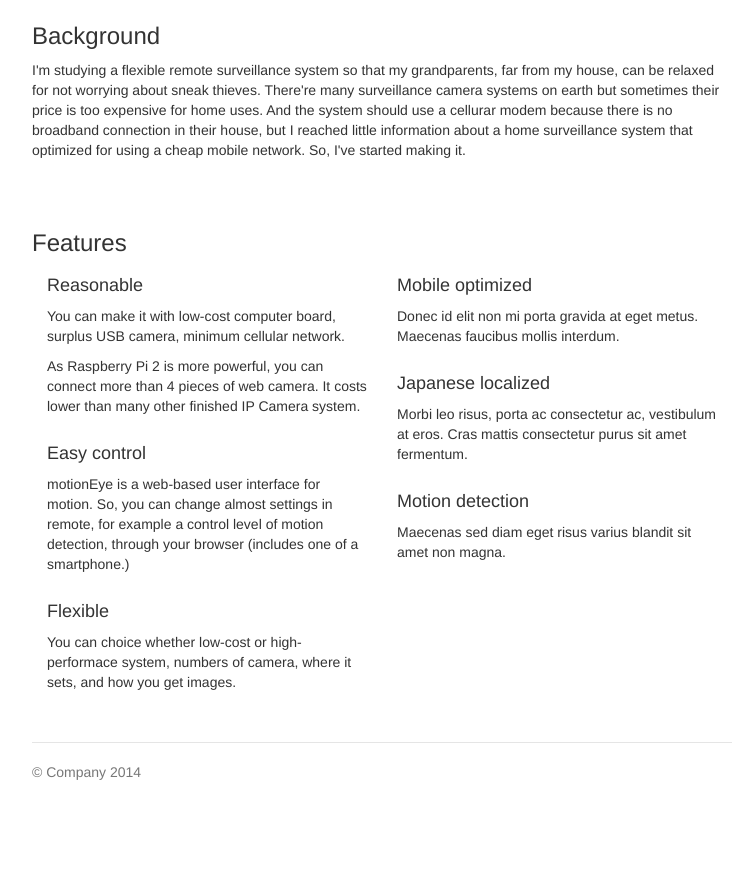
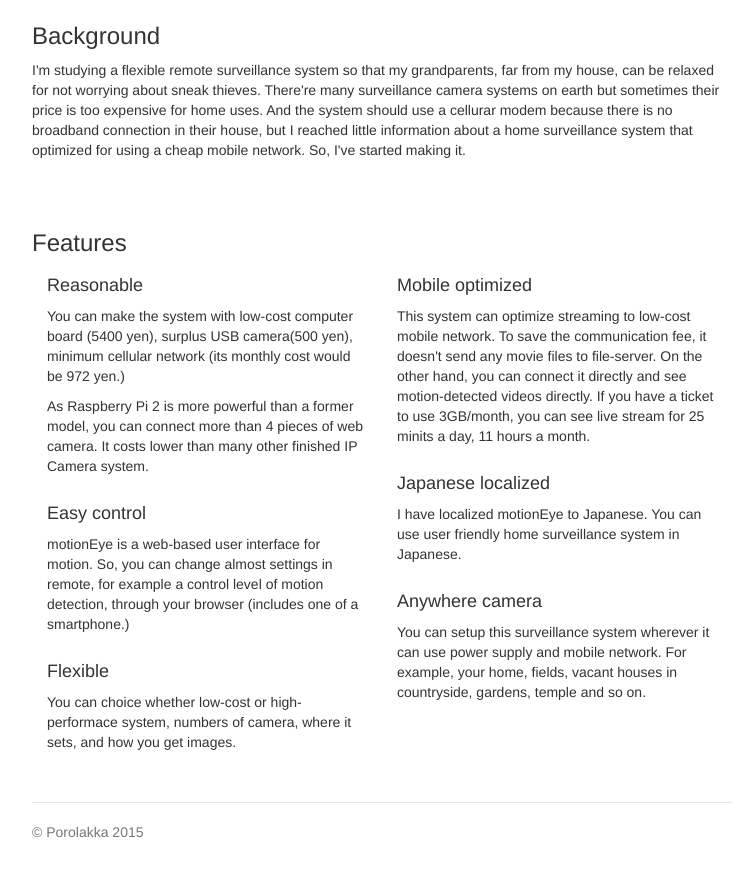
Before and after one commit to porolakka/EyeAnchor, a plain HTML site: page index.html in a window 1280 px wide. Shown: the part 559-1431 px from the top of the page, without its empty margins (258-1007 px from the left). Before the commit the page ends 1371 px from the top, so only its background shows below. Drawn offline with Linux system fonts and the light colour scheme.

Commit message:
追記してみた

```diff
--- a/index.html
+++ b/index.html
@@ -46,11 +46,11 @@
         <h3>Features</h3>
         <div class="col-lg-6">
           <h4>Reasonable</h4>
-          <p>You can make it with low-cost computer board, surplus USB camera, minimum cellular network.</p>
+          <p>You can make the system with low-cost computer board (5400 yen), surplus USB camera(500 yen), minimum cellular network (its monthly cost would be 972 yen.)</p>
           <!--
           <p>In my plan, the system consists of Raspberry Pi 2 model B, motionEye(which provides a video surveillance system) and other web services.</p>
           -->
-          <p>As Raspberry Pi 2 is more powerful, you can connect more than 4 pieces of web camera. It costs lower than many other finished IP Camera system.</p>
+          <p>As Raspberry Pi 2 is more powerful than a former model, you can connect more than 4 pieces of web camera. It costs lower than many other finished IP Camera system.</p>
 
           <h4>Easy control</h4>
           <p>motionEye is a web-based user interface for motion. So, you can change almost settings in remote, for example a control level of motion detection, through your browser (includes one of a smartphone.)</p>
@@ -61,18 +61,18 @@
 
         <div class="col-lg-6">
           <h4>Mobile optimized</h4>
-          <p>Donec id elit non mi porta gravida at eget metus. Maecenas faucibus mollis interdum.</p>
+          <p>This system can optimize streaming to low-cost mobile network. To save the communication fee, it doesn't send any movie files to file-server. On the other hand, you can connect it directly and see motion-detected videos directly. If you have a ticket to use 3GB/month, you can see live stream for 25 minits a day, 11 hours a month.</p>
 
           <h4>Japanese localized</h4>
-          <p>Morbi leo risus, porta ac consectetur ac, vestibulum at eros. Cras mattis consectetur purus sit amet fermentum.</p>
+          <p>I have localized motionEye to Japanese. You can use user friendly home surveillance system in Japanese.</p>
 
-          <h4>Motion detection</h4>
-          <p>Maecenas sed diam eget risus varius blandit sit amet non magna.</p>
+          <h4>Anywhere camera</h4>
+          <p>You can setup this surveillance system wherever it can use power supply and mobile network. For example, your home, fields, vacant houses in countryside, gardens, temple and so on.</p>
         </div>
       </div>
 
       <footer class="footer">
-        <p>&copy; Company 2014</p>
+        <p>&copy; Porolakka 2015</p>
       </footer>
 
     </div> <!-- /container -->
```
